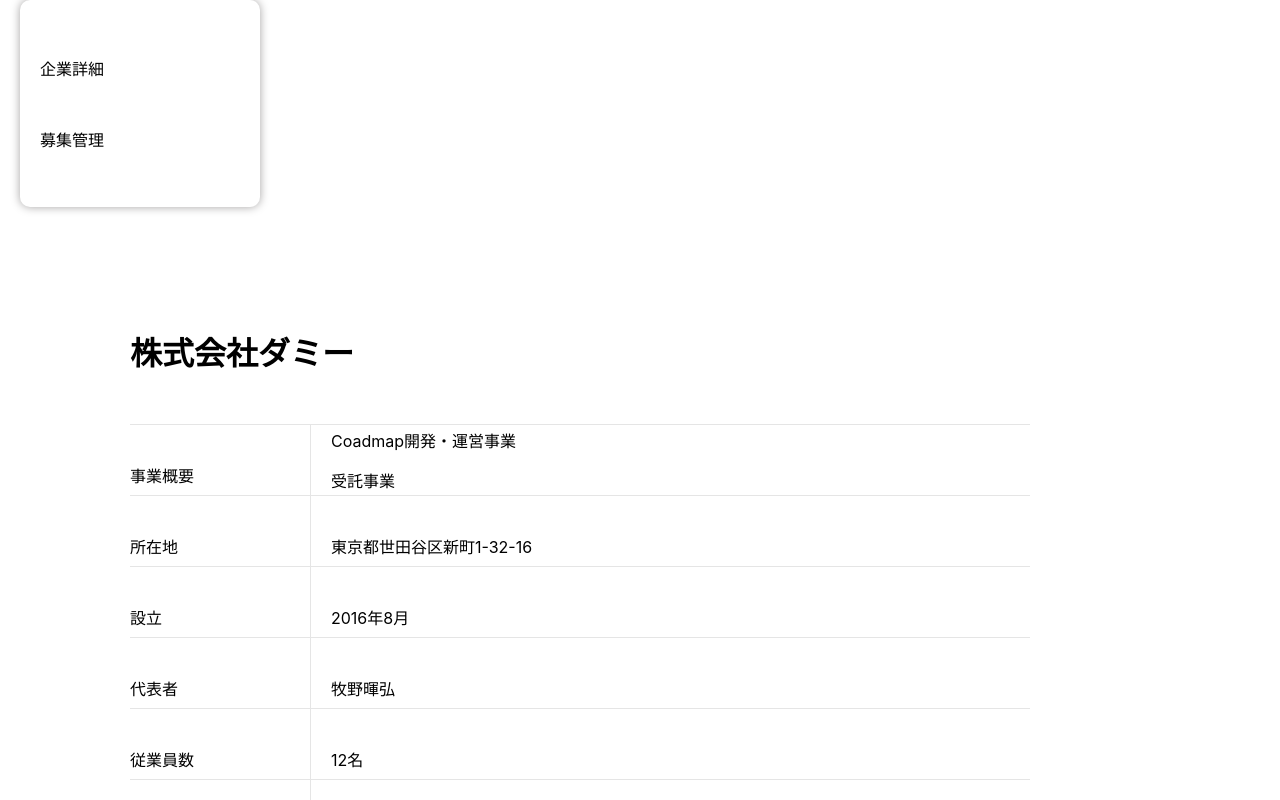
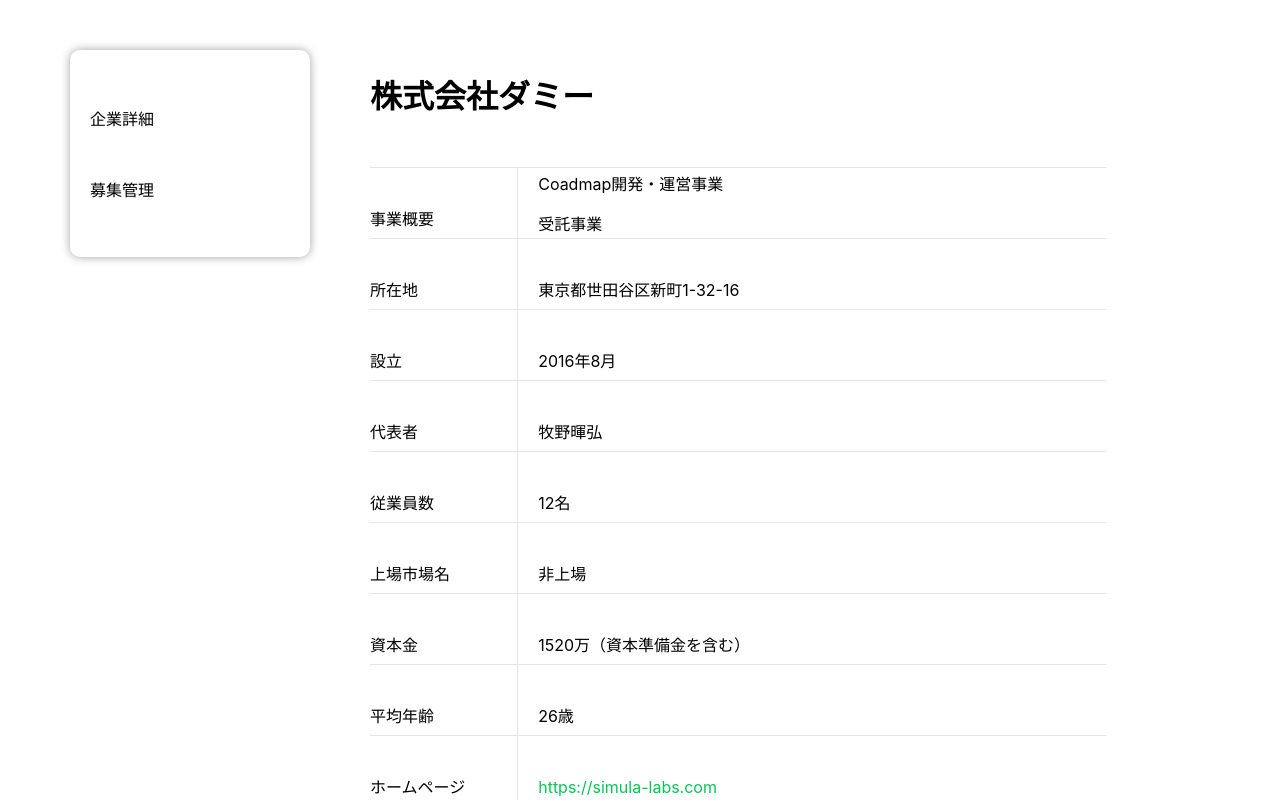
Before and after one commit to yoseei/gulliver_works_account, a React app: page /companydetail in a window 1280 px wide. Shown: the top 800 px of the page. Built offline with nearby package versions, Linux system fonts and the light colour scheme.

Commit message:
SideBarをコンポーネントとして切り分ける実装完了

```diff
--- a/src/App.scss
+++ b/src/App.scss
@@ -7,8 +7,9 @@
   pointer-events: none;
 }
 
-.sidebar {
-  display: none;
+.showSideBar {
+  display: flex;
+  padding: 50px;
 }
 @media (prefers-reduced-motion: no-preference) {
   .App-logo {
--- a/src/App.tsx
+++ b/src/App.tsx
@@ -11,28 +11,24 @@ import SideBar from "./components/sideBar/SideBar";
 
 const App: FC = () => {
   return (
+    <div className="root">
       <BrowserRouter>
-      <div className="generalPage">
-        <SideBar
-          textA="企業詳細"
-          textB="募集管理"
-          style={{ display: "none" }}
-        />
-
+        <Switch>
           <Route exact path="/" component={RecruitmentIndexPage} />
           <Route path="/signin" component={SignInPage} />
           <Route path="/employeesignin" component={EmployeeSignInPage} />
-      </div>
-      <div className="employeePage">
-        {/* <SideBar textA="企業詳細" textB="募集管理" /> */}
           <Route path="/profile" component={Profile} />
+          <div className="showSideBar">
+            <SideBar textA="企業詳細" textB="募集管理" />
             <Route path="/companydetail" component={CompanyDetail} />
             <Route
               path="/corporateregistration"
               component={CorporateRegistration}
             />
           </div>
+        </Switch>
       </BrowserRouter>
+    </div>
   );
 };
 
--- a/src/components/sideBar/SideBar.tsx
+++ b/src/components/sideBar/SideBar.tsx
@@ -5,7 +5,6 @@ import { Link } from "react-router-dom";
 interface PropsTypes {
   textA: string;
   textB: string;
-  style: { display: string };
 }
 const SideBar = (props: PropsTypes) => {
   return (
--- a/src/scenes/companyDetail/CompanyDetail.module.scss
+++ b/src/scenes/companyDetail/CompanyDetail.module.scss
@@ -3,10 +3,10 @@
     margin-bottom: 50px;
   }
   display: flex;
-  padding: 100px 50px;
+  width: 100%;
   .mainContainer {
-    width: 100%;
-    padding: 0px 200px 0 80px;
+    width: 80%;
+    margin-left: 60px;
     .detailsContainer {
       border-top: 1px solid #e5e5e5;
       border-bottom: 1px solid #e5e5e5;
--- a/src/scenes/companyDetail/CompanyDetail.tsx
+++ b/src/scenes/companyDetail/CompanyDetail.tsx
@@ -5,9 +5,6 @@ import styles from "./CompanyDetail.module.scss";
 const CompanyDetail = () => {
   return (
     <div className={styles.root}>
-      {/* <div className={styles.sideBar}>
-        <SideBar textA={"企業詳細"} textB={"募集管理"} />
-      </div> */}
       <div className={styles.mainContainer}>
         <h1>株式会社ダミー</h1>
         <div className={styles.detailsContainer}>
--- a/src/scenes/corporateRegistration/CorporateRegistration.module.scss
+++ b/src/scenes/corporateRegistration/CorporateRegistration.module.scss
@@ -1,11 +1,9 @@
 .root {
-  padding: 50px;
   .sideContainer {
     position: absolute;
   }
   .mainContainer {
-    width: 50%;
-    margin: 0 auto;
+    padding-left: 80px;
     h1 {
       margin-bottom: 30px;
     }
--- a/src/scenes/signIn/generalSignIn/index.tsx
+++ b/src/scenes/signIn/generalSignIn/index.tsx
@@ -1,10 +1,10 @@
 import React, { useEffect, useState } from "react";
 import { useForm } from "react-hook-form";
 import { useHistory } from "react-router-dom";
-import { useCurrentAccount } from "../../../hooks/useCurrentAccount";
 import styles from "./style.module.scss";
 import { SignInParams, useSignInPresenter } from "./useSignInPresenter";
 import { ErrorMessage } from "@hookform/error-message";
+
 const SignInPage = () => {
   const [isRevealPassword, setIsRevealPassword] = useState(false);
   const { register, handleSubmit, errors } = useForm<SignInParams>();
@@ -25,7 +25,6 @@ const SignInPage = () => {
     history.push("/");
   };
 
-  // test
   return (
     <div className={styles.page}>
       <div className={styles.loginContainer}>
```
Lines whose indentation alone changed are shown as unchanged.
